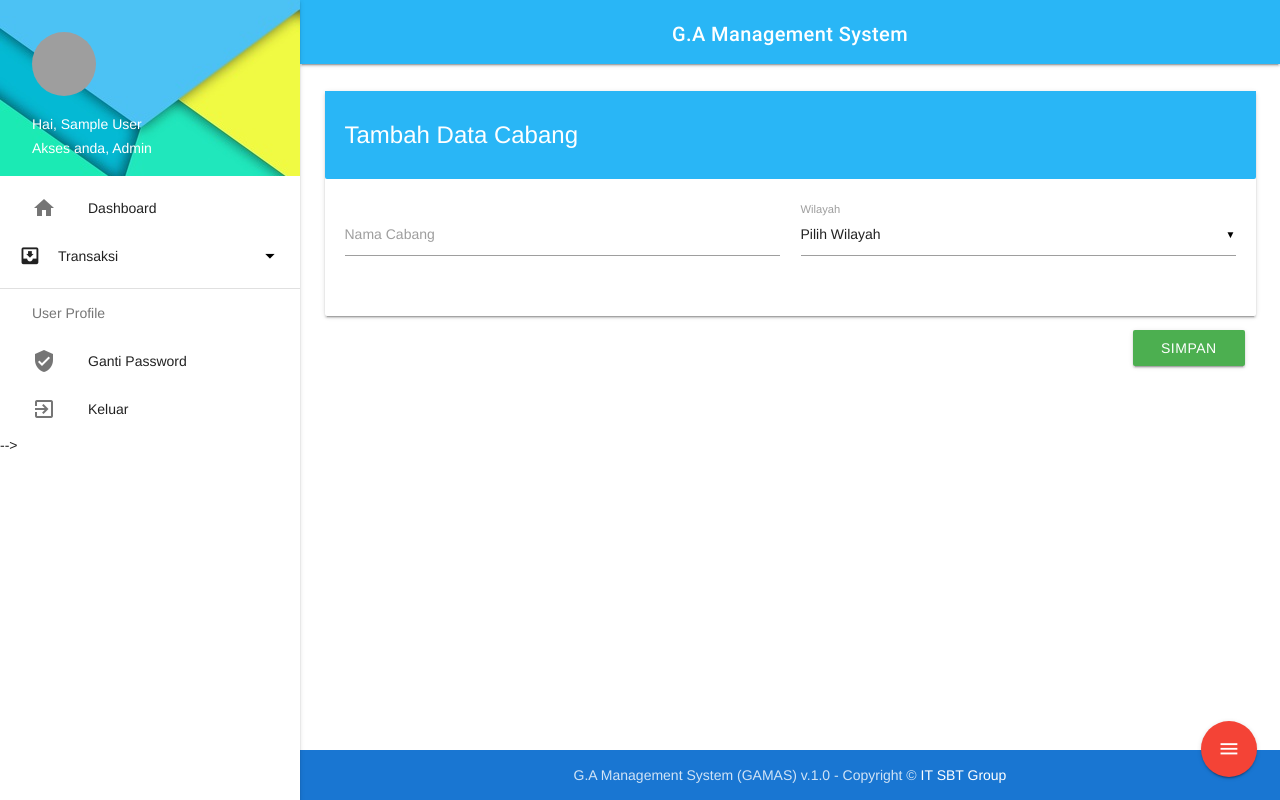
After one commit to asratech/gamas, a CodeIgniter app: page /gamas/cabang/add in a window 1280 px wide. The commit adds this page. Run offline with CodeIgniter, Linux system fonts and the light colour scheme; the visitor is signed in with stand-in values (Sample User, id 1); some libraries are stand-ins or nearby versions; grey boxes are pictures that could not be loaded.

Commit message:
Penambahan Master Cabang

```diff
--- /dev/null
+++ b/application/controllers/Cabang.php
@@ -0,0 +1,178 @@
+<?php defined('BASEPATH') OR exit('No direct script access allowed');
+
+class Cabang extends MY_Controller {
+
+  public function __construct()
+  {
+    parent::__construct();
+
+    // Cek apakah event sudah login
+    $this->cekLogin();
+
+    // Load model cabang
+    $this->load->model('model_cabang');
+  }
+
+  public function index()
+  {
+    // Load library pagination
+    $this->load->library('pagination');
+
+    // Pengaturan pagination
+    $config['base_url'] = base_url('cabang/index/');
+    $config['total_rows'] = $this->model_cabang->get()->num_rows();
+    $config['per_page'] = 5;
+    $config['offset'] = $this->uri->segment(3);
+
+    // Styling pagination
+    $config['first_link'] = false;
+    $config['last_link'] = false;
+
+    $config['full_tag_open'] = '<ul class="pagination">';
+    $config['full_tag_close'] = '</ul>';
+
+    $config['num_tag_open'] = '<li class="waves-effect">';
+    $config['num_tag_close'] = '</li>';
+
+    $config['prev_tag_open'] = '<li class="waves-effect">';
+    $config['prev_tag_close'] = '</li>';
+
+    $config['next_tag_open'] = '<li class="waves-effect">';
+    $config['next_tag_close'] = '</li>';
+
+    $config['cur_tag_open'] = '<li class="active"><a href="#">';
+    $config['cur_tag_close'] = '</a></li>';
+
+    $this->pagination->initialize($config);
+
+    // Data untuk page index
+    $data['pageTitle'] = 'Master Cabang';
+    $data['cabang'] = $this->model_cabang->get_offset($config['per_page'], $config['offset'])->result();
+    $data['pageContent'] = $this->load->view('cabang/cabangList', $data, TRUE);
+
+    // Jalankan view template/layout
+    $this->load->view('template/layout', $data);
+  }
+
+  public function add()
+  {
+    // Jika form di submit jalankan blok kode ini
+    if ($this->input->post('submit')) {
+
+      // Mengatur validasi data nama event,
+      // # required = tidak boleh kosong
+      $this->form_validation->set_rules('namacabang', 'Nama Cabang', 'required');
+      $this->form_validation->set_rules('wilayah', 'Wilayah', 'required');
+      // Mengatur pesan error validasi data
+      $this->form_validation->set_message('required', '%s wajib diisi!');
+
+      // Jalankan validasi jika semuanya benar maka lanjutkan
+			if ($this->form_validation->run() === TRUE) {
+
+        $data = array(
+          'namacabang' => $this->input->post('namacabang'),
+          'wilayah' => $this->input->post('wilayah'),
+          'createdby' => $this->session->userdata('nama'),
+
+        );
+
+        // Jalankan function insert pada model_events
+        $query = $this->model_cabang->insert($data);
+
+        // cek jika query berhasil
+        if ($query) $message = array('status' => true, 'message' => 'Berhasil menambahkan cabang');
+        else $message = array('status' => true, 'message' => 'Gagal menambahkan cabang');
+
+        // simpan message sebagai session
+        $this->session->set_flashdata('message', $message);
+
+        // refresh page
+        redirect('cabang', 'refresh');
+			}
+    }
+
+    // Data untuk page events/add
+    $data['pageTitle'] = 'Tambah Data Cabang';
+    $data['pageContent'] = $this->load->view('cabang/cabangAdd', $data, TRUE);
+
+    // Jalankan view template/layout
+    $this->load->view('template/layout', $data);
+  }
+
+  public function edit($id_cabang = null)
+  {
+    // Jika form di submit jalankan blok kode ini
+    if ($this->input->post('submit')) {
+
+      // Mengatur validasi data nama event,
+      // # required = tidak boleh kosong
+      $this->form_validation->set_rules('namacabang', 'Nama Cabang', 'required');
+
+      // Mengatur validasi data contact,
+      // # required = tidak boleh kosong
+      $this->form_validation->set_rules('wilayah', 'Wilayah', 'required');
+
+      // Mengatur pesan error validasi data
+      $this->form_validation->set_message('required', '%s tidak boleh kosong!');
+
+      // Jalankan validasi jika semuanya benar maka lanjutkan
+			if ($this->form_validation->run() === TRUE) {
+
+        $data = array(
+          'namacabang' => $this->input->post('namacabang'),
+          'wilayah' => $this->input->post('wilayah')
+        );
+
+        // Jalankan function insert pada model_events
+        $query = $this->model_cabang->update($id_cabang, $data);
+
+        // cek jika query berhasil
+        if ($query) $message = array('status' => true, 'message' => 'Berhasil memperbarui master cabang');
+        else $message = array('status' => true, 'message' => 'Gagal memperbarui master cabang');
+
+        // simpan message sebagai session
+        $this->session->set_flashdata('message', $message);
+
+        // refresh page
+        redirect('cabang', 'refresh');
+			}
+    }
+
+    // Ambil data event dari database
+    $cabang= $this->model_cabang->get_where(array('id_cabang' => $id_cabang))->row();
+
+
+    // Jika data event tidak ada maka show 404
+    if (!$cabang) show_404();
+
+    // Data untuk page events/add
+    $data['pageTitle'] = 'Edit Data Cabang';
+    $data['cabang'] = $cabang;
+    $data['pageContent'] = $this->load->view('cabang/cabangEdit', $data, TRUE);
+
+    // Jalankan view template/layout
+    $this->load->view('template/layout', $data);
+  }
+
+  public function delete($id_cabang)
+  {
+    // Ambil data event dari database
+    $cabang= $this->model_cabang->get_where(array('id_cabang' => $id_cabang))->row();
+
+    // Jika data event tidak ada maka show 404
+    if (!$cabang) show_404();
+
+    // Jalankan function delete pada model_events
+    $query = $this->model_cabang->delete($id_cabang);
+
+    // cek jika query berhasil
+    if ($query) $message = array('status' => true, 'message' => 'Berhasil menghapus master cabang');
+    else $message = array('status' => true, 'message' => 'Gagal menghapus master cabang');
+
+    // simpan message sebagai session
+    $this->session->set_flashdata('message', $message);
+
+    // refresh page
+    redirect('cabang', 'refresh');
+  }
+}
--- /dev/null
+++ b/application/models/Model_cabang.php
@@ -0,0 +1,68 @@
+<?php
+  class Model_cabang extends CI_Model {
+    // Tabel pada database
+    public $table = 'mst_cabang';
+
+    public function get()
+    {
+      // Jalankan query
+      $query = $this->db->get($this->table);
+
+      // Return hasil query
+      return $query;
+    }
+
+    public function get_offset($limit, $offset)
+    {
+      // Jalankan query
+      $query = $this->db
+        ->limit($limit, $offset)
+        ->get($this->table);
+
+      // Return hasil query
+      return $query;
+    }
+
+    public function get_where($where)
+    {
+      // Jalankan query
+      $query = $this->db
+        ->where($where)
+        ->get($this->table);
+
+      // Return hasil query
+      return $query;
+    }
+
+    public function insert($data)
+    {
+      // Jalankan query
+      $query = $this->db->insert($this->table, $data);
+
+      // Return hasil query
+      return $query;
+    }
+
+    public function update($id_cabang, $data)
+    {
+      // Jalankan query
+      $query = $this->db
+        ->where('id_cabang', $id_cabang)
+        ->update($this->table, $data);
+
+      // Return hasil query
+      return $query;
+    }
+
+    public function delete($id_cabang)
+    {
+      // Jalankan query
+      $query = $this->db
+        ->where('id_cabang', $id_cabang)
+        ->delete($this->table);
+
+      // Return hasil query
+      return $query;
+    }
+
+  }
--- /dev/null
+++ b/application/views/cabang/cabangAdd.php
@@ -0,0 +1,43 @@
+<div class="row">
+  <div class="col s12">
+    <div class="card">
+      <div class="card-content light-blue lighten-1 white-text">
+        <span class="card-title"><?php echo $pageTitle; ?></span>
+      </div>
+      <div class="card-content">
+        <form class="row" id="add-user-form" method="post" action="">
+          <?php if(validation_errors()): ?>
+            <div class="col s12">
+              <div class="card-panel red">
+                <span class="white-text"><?php echo validation_errors('<p>', '</p>'); ?></span>
+              </div>
+            </div>
+          <?php endif; ?>
+          <?php if($message = $this->session->flashdata('message')): ?>
+            <div class="col s12">
+              <div class="card-panel <?php echo ($message['status']) ? 'green' : 'red'; ?>">
+                <span class="white-text"><?php echo $message['message']; ?></span>
+              </div>
+            </div>
+          <?php endif; ?>
+          <div class="input-field col s12 m6">
+              <input id="namacabang" name="namacabang" type="text" value="<?php echo set_value('namacabang'); ?>">
+              <label for="namacabang" class="">Nama Cabang</label>
+          </div>
+          <div class="input-field col s12 m6">
+              <select id="wilayah" name="wilayah">
+                  <option value="" disabled selected>Pilih Wilayah</option>
+                  <option value="Jabodetabek">Jabodetabek</option>
+                  <option value="Jawa Timur">Jawa Timur</option>
+              </select>
+              <label>Wilayah</label>
+          </div>
+          </div>
+          <div class="input-field col s12 right-align">
+              <button type="submit" name="submit" value="add_cabang" class="btn green waves-effect waves-green">Simpan</button>
+          </div>
+        </form>
+      </div>
+    </div>
+  </div>
+</div>
--- a/application/views/loker/lokerList.php
+++ b/application/views/loker/lokerList.php
@@ -13,7 +13,7 @@
               </div>
             </div>
           <?php endif; ?>
-          <table class="bordered highlight">
+          <table id="data-table" class="mdl-data-table" style="width:100%">
               <thead>
                   <tr>
                       <th>No</th>
--- a/application/views/template/header.php
+++ b/application/views/template/header.php
@@ -15,7 +15,8 @@
 			<nav class="light-blue lighten-1 navbar-fixed" role="navigation">
 				<div class="nav-wrapper container">
 					<a id="logo-container" href="<?php echo base_url(); ?>" class="brand-logo center">
-						<img src="<?php echo base_url('assets/images/logo.png.gg'); ?>" alt="GA-MAS">
+						<!-- <img src="<?php echo base_url('assets/images/logo.png'); ?>" alt="GA-MAS"> -->
+						<h5>G.A Management System</h5>
 					</a>
 					<a href="#" data-activates="sidenav" class="button-collapse"><i class="material-icons">menu</i></a>
 				</div>
--- a/application/views/template/sidebar.php
+++ b/application/views/template/sidebar.php
@@ -39,6 +39,7 @@
           <div class="collapsible-body">
             <ul>
               <li><a class="waves-effect" href="<?php echo base_url('users'); ?>"><i class="material-icons">people</i>Master Users</a></li>
+              <li><a class="waves-effect" href="<?php echo base_url('cabang'); ?>"><i class="material-icons">account_balance</i>Master Cabang</a></li>
             </ul>
         </div>
       </li>
```
Also changed, not shown: application/views/cabang/cabangEdit.php (added, +41 -0 lines), application/views/cabang/cabangList.php (added, +51 -0 lines), assets/images/logo.png.
